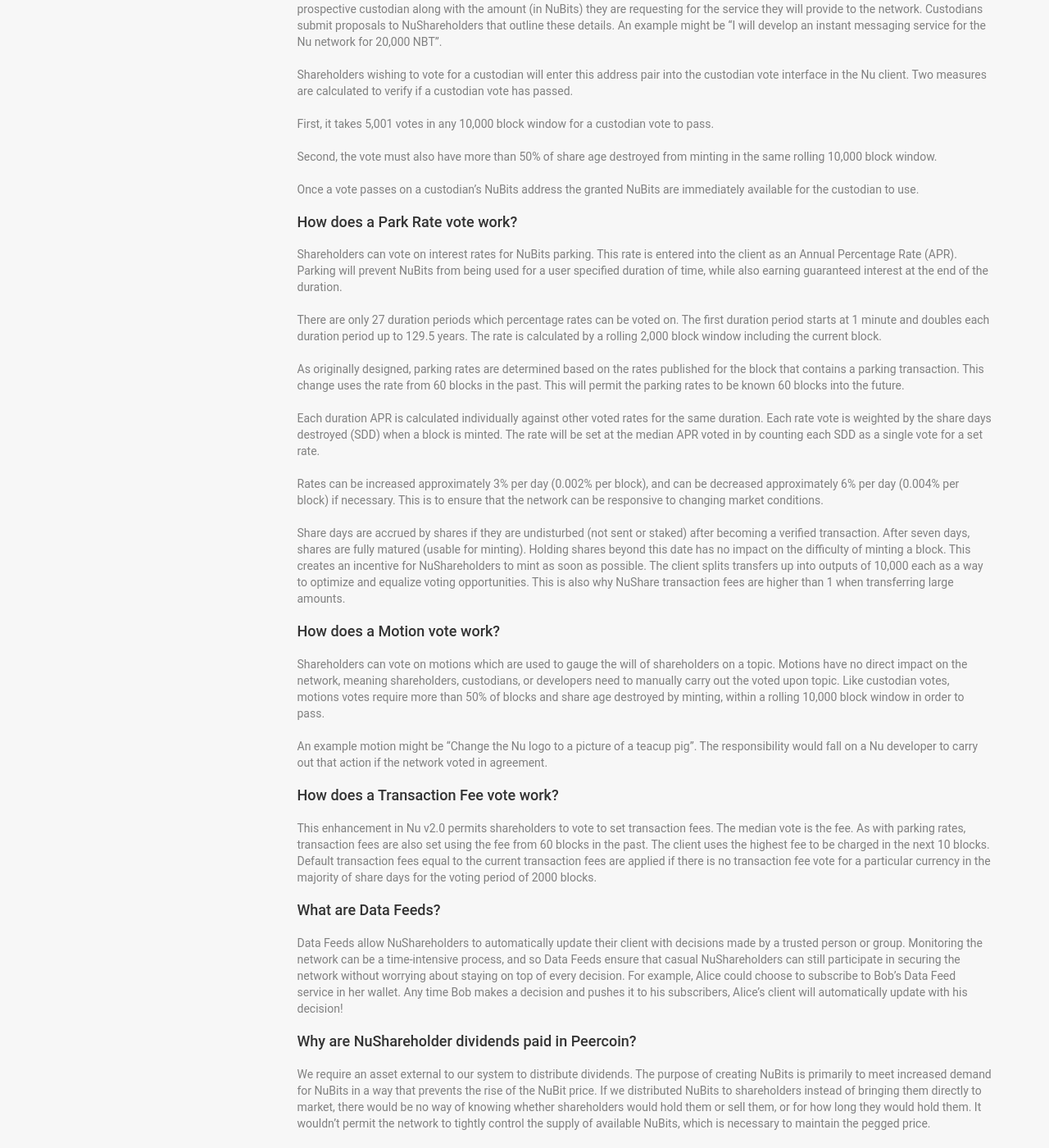
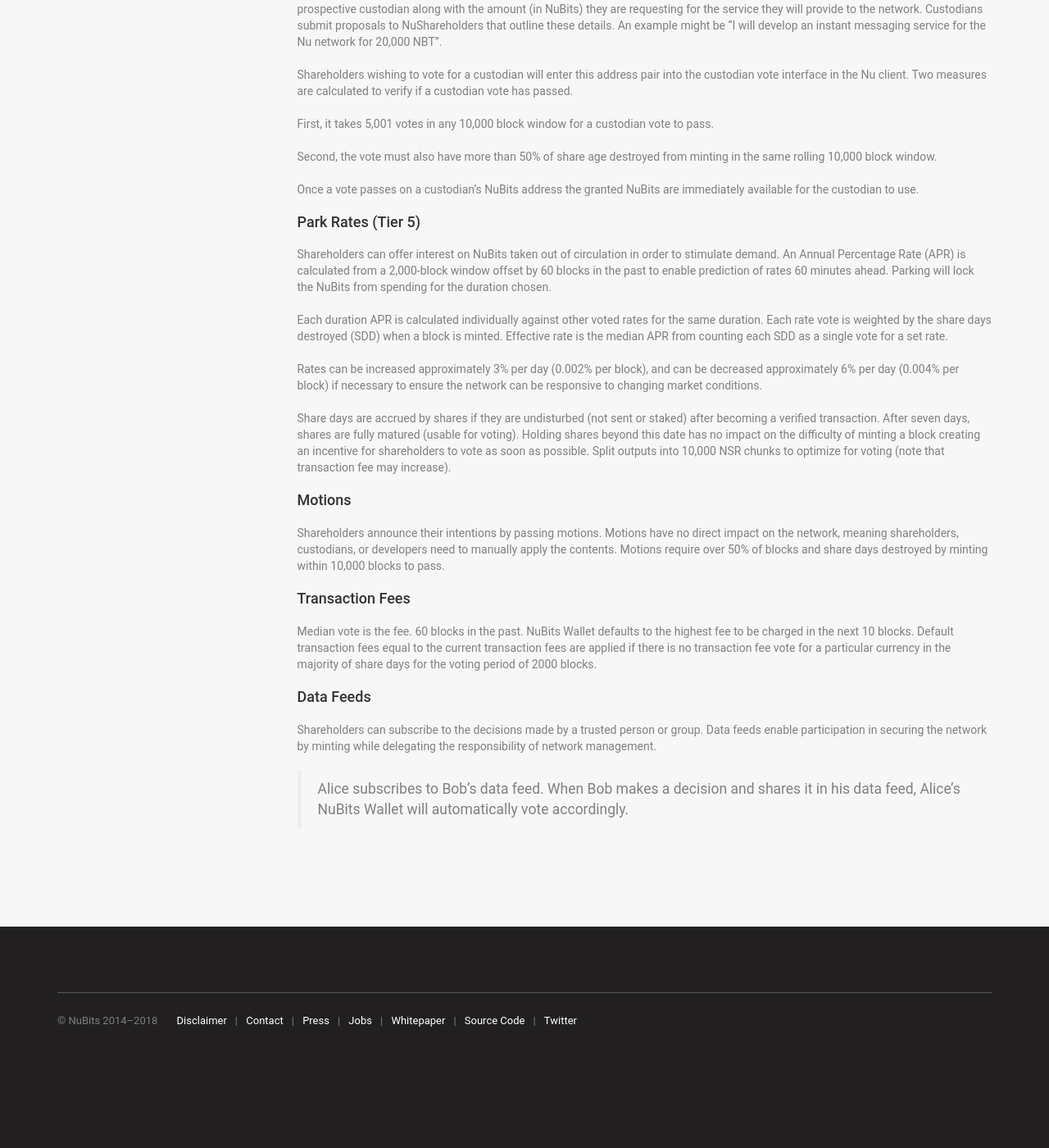
Before and after one commit to NuNetwork/nunetwork.github.io, a Jekyll site: the page built from _pages/removed/voting-mechanics.md, in a window 1280 px wide and 1400 px high, scrolled down 577 px. Shown: the whole window at 82% size. Built offline with Jekyll 4.4.1, drawn with Linux system fonts in a browser that asks for light colours; some of the changed text lies outside the part shown.

Commit message:
Update voting-mechanics.md

```diff
--- a/_pages/removed/voting-mechanics.md
+++ b/_pages/removed/voting-mechanics.md
@@ -27,42 +27,26 @@
 Once a vote passes on a custodian's NuBits address the granted NuBits are immediately available for the custodian to use.
 
 
-#### How does a Park Rate vote work?
+#### Park Rates (Tier 5)
 
-Shareholders can vote on interest rates for NuBits parking. This rate is entered into the client as an Annual Percentage Rate (APR). Parking will prevent NuBits from being used for a user specified duration of time, while also earning guaranteed interest at the end of the duration.
+Shareholders can offer interest on NuBits taken out of circulation in order to stimulate demand. An Annual Percentage Rate (APR) is calculated from a 2,000-block window offset by 60 blocks in the past to enable prediction of rates 60 minutes ahead. Parking will lock the NuBits from spending for the duration chosen.
 
-There are only 27 duration periods which percentage rates can be voted on. The first duration period starts at 1 minute and doubles each duration period up to 129.5 years. The rate is calculated by a rolling 2,000 block window including the current block.
+Each duration APR is calculated individually against other voted rates for the same duration. Each rate vote is weighted by the share days destroyed (SDD) when a block is minted. Effective rate is the median APR from counting each SDD as a single vote for a set rate.
 
-As originally designed, parking rates are determined based on the rates published for the block that contains a parking transaction. This change uses the rate from 60 blocks in the past. This will permit the parking rates to be known 60 blocks into the future.
+Rates can be increased approximately 3% per day (0.002% per block), and can be decreased approximately 6% per day (0.004% per block) if necessary to ensure the network can be responsive to changing market conditions.
 
-Each duration APR is calculated individually against other voted rates for the same duration. Each rate vote is weighted by the share days destroyed (SDD) when a block is minted. The rate will be set at the median APR voted in by counting each SDD as a single vote for a set rate.
+Share days are accrued by shares if they are undisturbed (not sent or staked) after becoming a verified transaction. After seven days, shares are fully matured (usable for voting). Holding shares beyond this date has no impact on the difficulty of minting a block creating an incentive for shareholders to vote as soon as possible. Split outputs into 10,000 NSR chunks to optimize for voting (note that transaction fee may increase).
 
-Rates can be increased approximately 3% per day (0.002% per block), and can be decreased approximately 6% per day (0.004% per block) if necessary. This is to ensure that the network can be responsive to changing market conditions.
+#### Motions
 
-Share days are accrued by shares if they are undisturbed (not sent or staked) after becoming a verified transaction. After seven days, shares are fully matured (usable for minting). Holding shares beyond this date has no impact on the difficulty of minting a block. This creates an incentive for NuShareholders to mint as soon as possible. The client splits transfers up into outputs of 10,000 each as a way to optimize and equalize voting opportunities. This is also why NuShare transaction fees are higher than 1 when transferring large amounts.
+Shareholders announce their intentions by passing motions. Motions have no direct impact on the network, meaning shareholders, custodians, or developers need to manually apply the contents. Motions require over 50% of blocks and share days destroyed by minting within 10,000 blocks to pass.
 
-#### How does a Motion vote work?
+#### Transaction Fees
 
-Shareholders can vote on motions which are used to gauge the will of shareholders on a topic. Motions have no direct impact on the network, meaning shareholders, custodians, or developers need to manually carry out the voted upon topic. Like custodian votes, motions votes require more than 50% of blocks and share age destroyed by minting, within a rolling 10,000 block window in order to pass.
+Median vote is the fee. 60 blocks in the past. NuBits Wallet defaults to the highest fee to be charged in the next 10 blocks. Default transaction fees equal to the current transaction fees are applied if there is no transaction fee vote for a particular currency in the majority of share days for the voting period of 2000 blocks.
 
-An example motion might be “Change the Nu logo to a picture of a teacup pig”. The responsibility would fall on a Nu developer to carry out that action if the network voted in agreement.
+#### Data Feeds
 
+Shareholders can subscribe to the decisions made by a trusted person or group. Data feeds enable participation in securing the network by minting while delegating the responsibility of network management.
 
-#### How does a Transaction Fee vote work?
-
-This enhancement in Nu v2.0 permits shareholders to vote to set transaction fees. The median vote is the fee. As with parking rates, transaction fees are also set using the fee from 60 blocks in the past. The client uses the highest fee to be charged in the next 10 blocks. Default transaction fees equal to the current transaction fees are applied if there is no transaction fee vote for a particular currency in the majority of share days for the voting period of 2000 blocks.
-
-#### What are Data Feeds?
-
-Data Feeds allow NuShareholders to automatically update their client with decisions made by a trusted person or group. Monitoring the network can be a time-intensive process, and so Data Feeds ensure that casual NuShareholders can still participate in securing the network without worrying about staying on top of every decision. For example, Alice could choose to subscribe to Bob's Data Feed service in her wallet. Any time Bob makes a decision and pushes it to his subscribers, Alice's client will automatically update with his decision!
-
-#### Why are NuShareholder dividends paid in Peercoin?
-
-We require an asset external to our system to distribute dividends. The purpose of creating NuBits is primarily to meet increased demand for NuBits in a way that prevents the rise of the NuBit price. If we distributed NuBits to shareholders instead of bringing them directly to market, there would be no way of knowing whether shareholders would hold them or sell them, or for how long they would hold them. It wouldn't permit the network to tightly control the supply of available NuBits, which is necessary to maintain the pegged price.
-
-
-#### Where can I find more information?
-
-For further explanation of the concepts behind NuShares and its voting mechanisms, please read the [white paper]({{ site.baseurl }}/about/white-paper) and [process map]({{ site.baseurl }}/about/process-map).
-
-Visit our [forum](http://discuss.nubits.com) to ask questions and discuss ideas about NuShares.
+> Alice subscribes to Bob's data feed. When Bob makes a decision and shares it in his data feed, Alice's NuBits Wallet will automatically vote accordingly.
```
